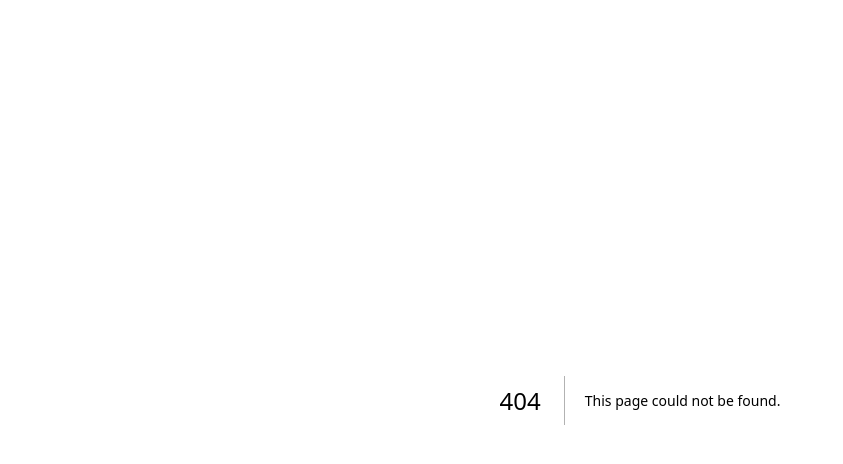
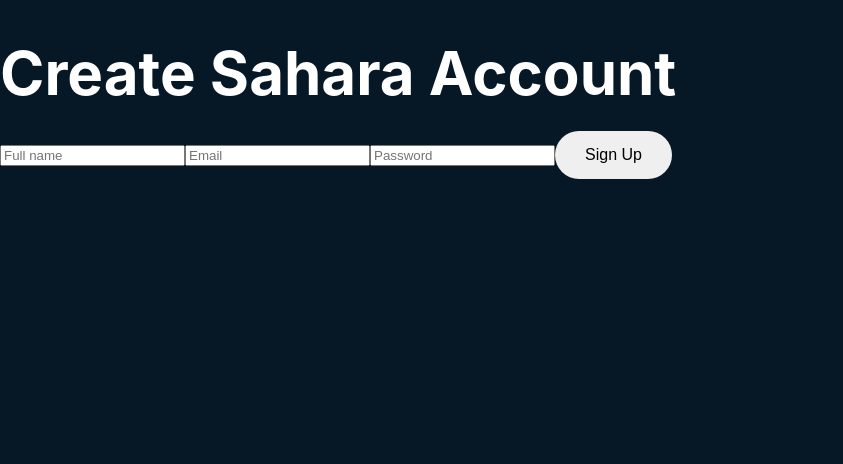
Before and after one commit to groupstum-dev/sahara, a Next.js app: page /signup in a window 1280 px wide. Before the commit this address had no page. Shown: the top 464 px of the page, without its empty margins (0-843 px from the left). Built offline with nearby package versions, Linux system fonts and the light colour scheme; no server answers.

Commit message:
Create page.js

```diff
--- /dev/null
+++ b/app/signup/page.js
@@ -0,0 +1,115 @@
+"use client";
+
+import { useState } from "react";
+import { createClient } from "@/lib/supabase";
+
+
+export default function Signup() {
+
+  const supabase = createClient();
+
+
+  const [name,setName] = useState("");
+
+  const [email,setEmail] = useState("");
+
+  const [password,setPassword] = useState("");
+
+  const [message,setMessage] = useState("");
+
+
+
+  async function signup(){
+
+
+    const {error} = await supabase.auth.signUp({
+
+      email,
+
+      password,
+
+      options:{
+
+        data:{
+          full_name:name
+        }
+
+      }
+
+    });
+
+
+
+    if(error){
+
+      setMessage(error.message);
+
+    }else{
+
+      setMessage(
+        "Account created. Check your email for confirmation."
+      );
+
+    }
+
+  }
+
+
+
+  return (
+
+    <main className="auth">
+
+      <h1>Create Sahara Account</h1>
+
+
+      <input
+
+        placeholder="Full name"
+
+        value={name}
+
+        onChange={(e)=>setName(e.target.value)}
+
+      />
+
+
+      <input
+
+        placeholder="Email"
+
+        value={email}
+
+        onChange={(e)=>setEmail(e.target.value)}
+
+      />
+
+
+      <input
+
+        type="password"
+
+        placeholder="Password"
+
+        value={password}
+
+        onChange={(e)=>setPassword(e.target.value)}
+
+      />
+
+
+      <button onClick={signup}>
+
+        Sign Up
+
+      </button>
+
+
+      <p>{message}</p>
+
+
+    </main>
+
+  );
+
+}
```
